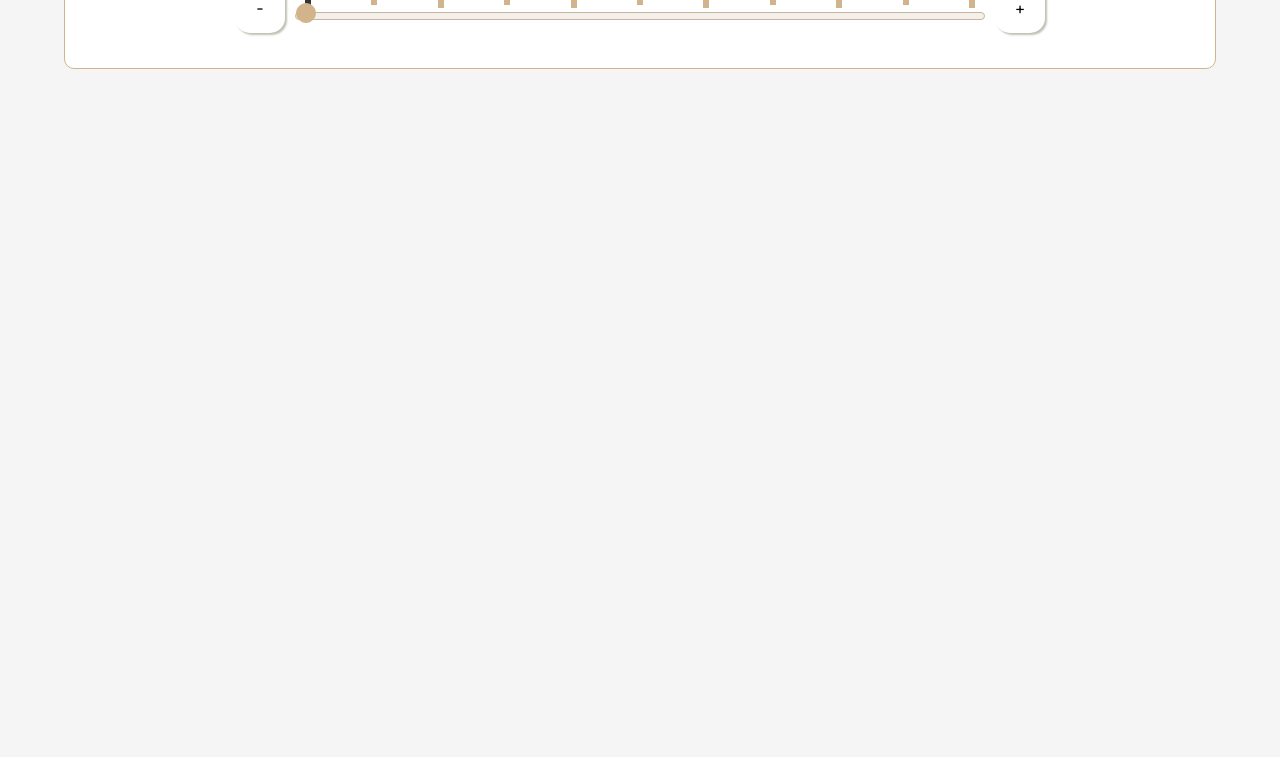
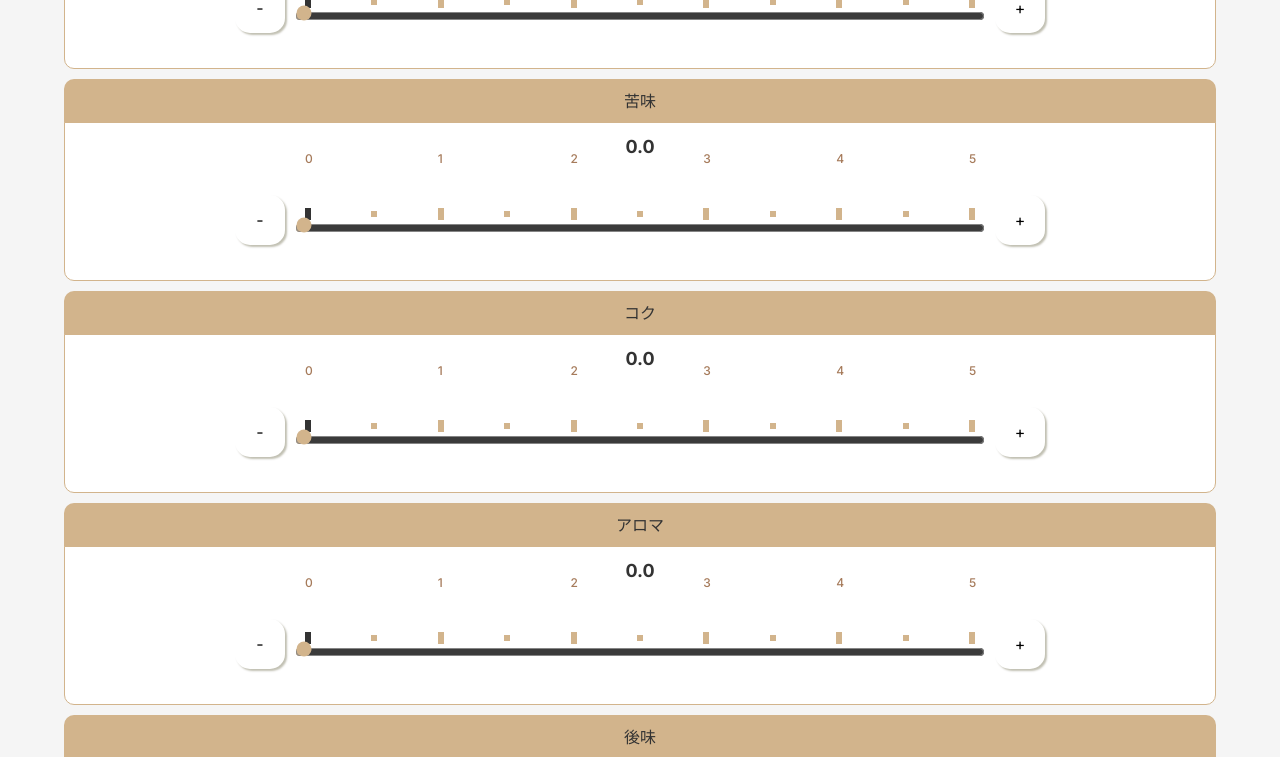
Before and after one commit to akiran1sei/coffee-note_web, a Next.js app: page /pages/create in a window 1280 px wide. Shown: the part 620-1377 px from the top of the page. Before the commit the page ends 821 px from the top, so only its background shows below. Built offline with nearby package versions, Linux system fonts and the light colour scheme.

Commit message:
input[range]コンポーネントファイル関連ファイル作成

```diff
--- a/app/components/form/ChartComponent/page.tsx
+++ b/app/components/form/ChartComponent/page.tsx
@@ -1,93 +1,107 @@
-import React from "react";
+"use client";
+import React, { useEffect, useState } from "react";
+import { RangeComponent } from "../RangeComponent/page";
 import styles from "@/app/styles/Form.module.css";
-import { translationMap } from "@/app/utils/translations";
 
-interface chartProps {
-  dataTitle: string;
-  onChange: (value: number) => void;
-  value: number;
-  labelText: string;
-  min: number;
-  max: number;
-  step: number;
-}
+// interface chartProps {}
+export const ChartComponent =
+  // : React.FC<chartProps>
+  ({}) => {
+    const [chartFormValue, setChartFormValue] = useState({
+      acidity: 0,
+      bitterness: 0,
+      body: 0,
+      aroma: 0,
+      aftertaste: 0,
+      overall: 0,
+    });
 
-export const ChartComponent: React.FC<chartProps> = ({
-  dataTitle,
-  onChange,
-  value,
-  labelText,
-  min,
-  max,
-  step,
-}) => {
-  const handleNumberChange = (e: React.ChangeEvent<HTMLInputElement>) => {
-    const inputValue = e.target.value;
-    onChange(Number(inputValue));
+    return (
+      <div className={styles.chartBox}>
+        <RangeComponent
+          dataTitle="酸味"
+          value={chartFormValue.acidity}
+          onChange={(value: number) => {
+            setChartFormValue({
+              ...chartFormValue,
+              acidity: value,
+            });
+          }}
+          labelText="acidity"
+          min={0}
+          max={5}
+          step={0.5}
+        />
+        <RangeComponent
+          dataTitle="苦味"
+          value={chartFormValue.bitterness}
+          onChange={(value: number) => {
+            setChartFormValue({
+              ...chartFormValue,
+              bitterness: value,
+            });
+          }}
+          labelText="bitterness"
+          min={0}
+          max={5}
+          step={0.5}
+        />
+        <RangeComponent
+          dataTitle="コク"
+          value={chartFormValue.body}
+          onChange={(value: number) => {
+            setChartFormValue({
+              ...chartFormValue,
+              body: value,
+            });
+          }}
+          labelText="body"
+          min={0}
+          max={5}
+          step={0.5}
+        />
+        <RangeComponent
+          dataTitle="アロマ"
+          value={chartFormValue.aroma}
+          onChange={(value: number) => {
+            setChartFormValue({
+              ...chartFormValue,
+              aroma: value,
+            });
+          }}
+          labelText="aroma"
+          min={0}
+          max={5}
+          step={0.5}
+        />
+        <RangeComponent
+          dataTitle="後味"
+          value={chartFormValue.aftertaste}
+          onChange={(value: number) => {
+            setChartFormValue({
+              ...chartFormValue,
+              aftertaste: value,
+            });
+          }}
+          labelText="aftertaste"
+          min={0}
+          max={5}
+          step={0.5}
+        />
+        <RangeComponent
+          dataTitle="全体の評価"
+          value={chartFormValue.overall}
+          onChange={(value: number) => {
+            setChartFormValue({
+              ...chartFormValue,
+              overall: value,
+            });
+          }}
+          labelText="overall"
+          min={0}
+          max={5}
+          step={0.5}
+        />
+      </div>
+    );
   };
-
-  const tickValues = [];
-  for (let i = min; i <= max; i += step) {
-    tickValues.push(i);
-  }
-
-  const handleButtonClick = (type: "increment" | "decrement") => {
-    let newValue = type === "increment" ? value + step : value - step;
-    newValue = Math.max(min, Math.min(max, newValue));
-    onChange(parseFloat(newValue.toFixed(1)));
-  };
-
-  return (
-    <div className={styles.inputContainer}>
-      <label className={styles.label} htmlFor={labelText}>
-        {dataTitle}
-      </label>
-      <div className={styles.sliderContainer}>
-        <div className={styles.valueTextContainer}>
-          <span className={styles.valueText}>{value.toFixed(1)}</span>
-        </div>
-        <div className={styles.sliderAndButtons}>
-          <button
-            className={styles.button}
-            onClick={() => handleButtonClick("decrement")}
-          >
-            -
-          </button>
-          <div className={styles.sliderWrapper}>
-            <div className={styles.tickContainer}>
-              {tickValues.map((tick) => (
-                <div
-                  key={tick}
-                  className={`${styles.tick} ${
-                    tick % 1 === 0 ? styles.majorTick : styles.minorTick
-                  } ${value === tick ? styles.activeTick : ""}`}
-                >
-                  {tick % 1 === 0 && (
-                    <span className={styles.tickLabel}>{tick}</span>
-                  )}
-                </div>
-              ))}
-            </div>
-            <input
-              className={styles.rangeInput}
-              type="range"
-              id={labelText}
-              onChange={handleNumberChange}
-              value={String(value)}
-              name={translationMap[dataTitle] || dataTitle}
-              min={min}
-              max={max}
-              step={step}
-            />
-          </div>
-          <button
-            className={styles.button}
-            onClick={() => handleButtonClick("increment")}
-          >
-            +
-          </button>
-        </div>
-      </div>
-    </div>
-  );
-};
--- /dev/null
+++ b/app/components/form/RangeComponent/page.tsx
@@ -0,0 +1,93 @@
+import React from "react";
+import styles from "@/app/styles/Form.module.css";
+import { translationMap } from "@/app/utils/translations";
+
+interface rangeProps {
+  dataTitle: string;
+  onChange: (value: number) => void;
+  value: number;
+  labelText: string;
+  min: number;
+  max: number;
+  step: number;
+}
+
+export const RangeComponent: React.FC<rangeProps> = ({
+  dataTitle,
+  onChange,
+  value,
+  labelText,
+  min,
+  max,
+  step,
+}) => {
+  const handleNumberChange = (e: React.ChangeEvent<HTMLInputElement>) => {
+    const inputValue = e.target.value;
+    onChange(Number(inputValue));
+  };
+
+  const tickValues = [];
+  for (let i = min; i <= max; i += step) {
+    tickValues.push(i);
+  }
+
+  const handleButtonClick = (type: "increment" | "decrement") => {
+    let newValue = type === "increment" ? value + step : value - step;
+    newValue = Math.max(min, Math.min(max, newValue));
+    onChange(parseFloat(newValue.toFixed(1)));
+  };
+
+  return (
+    <div className={styles.inputContainer}>
+      <label className={styles.label} htmlFor={labelText}>
+        {dataTitle}
+      </label>
+      <div className={styles.sliderContainer}>
+        <div className={styles.valueTextContainer}>
+          <span className={styles.valueText}>{value.toFixed(1)}</span>
+        </div>
+        <div className={styles.sliderAndButtons}>
+          <button
+            className={styles.button}
+            onClick={() => handleButtonClick("decrement")}
+          >
+            -
+          </button>
+          <div className={styles.sliderWrapper}>
+            <div className={styles.tickContainer}>
+              {tickValues.map((tick) => (
+                <div
+                  key={tick}
+                  className={`${styles.tick} ${
+                    tick % 1 === 0 ? styles.majorTick : styles.minorTick
+                  } ${value === tick ? styles.activeTick : ""}`}
+                >
+                  {tick % 1 === 0 && (
+                    <span className={styles.tickLabel}>{tick}</span>
+                  )}
+                </div>
+              ))}
+            </div>
+            <input
+              className={styles.rangeInput}
+              type="range"
+              id={labelText}
+              onChange={handleNumberChange}
+              value={String(value)}
+              name={translationMap[dataTitle] || dataTitle}
+              min={min}
+              max={max}
+              step={step}
+            />
+          </div>
+          <button
+            className={styles.button}
+            onClick={() => handleButtonClick("increment")}
+          >
+            +
+          </button>
+        </div>
+      </div>
+    </div>
+  );
+};
--- a/app/globals.css
+++ b/app/globals.css
@@ -48,8 +48,7 @@ html {
   --color-success: #28a745;
 
   /* リセットなど、目立たせないサブアクションに */
-  --color-secondary: #6c757d;
-
+  --color-subtle: #6c757d; /* 名前を 'color-subtle' に変更しました */
   /* Spacing */
   --spacing-xs: 5px;
   --spacing-sm: 10px;
--- a/app/pages/create/page.tsx
+++ b/app/pages/create/page.tsx
@@ -4,8 +4,9 @@ import {
   InputComponent,
   NumberComponent,
 } from "@/app/components/form/InputComponent/page";
+import { RangeComponent } from "@/app/components/form/RangeComponent/page";
+import { translationMap } from "@/app/utils/translations";
 import { ChartComponent } from "@/app/components/form/ChartComponent/page";
-import { translationMap } from "@/app/utils/translations";
 const CreatePage = () => {
   const [formValue, setFormValue] = useState({
     coffeeName: "",
@@ -66,20 +67,7 @@ const CreatePage = () => {
         }}
         labelText="waterAmount"
       />
-      <ChartComponent
-        dataTitle="酸味"
-        value={formValue.chart.acidity}
-        onChange={(value: number) => {
-          setFormValue({
-            ...formValue,
-            chart: { ...formValue.chart, acidity: value },
-          });
-        }}
-        labelText="acidity"
-        min={0}
-        max={5}
-        step={0.5}
-      />
+      <ChartComponent />
     </div>
   );
 };
--- a/app/styles/Form.module.css
+++ b/app/styles/Form.module.css
@@ -1,5 +1,3 @@
-/* InputComponent */
-
 .inputContainer {
   width: 90%;
   margin: 10px auto;
@@ -8,7 +6,7 @@
 .label {
   display: block;
   width: 100%;
-  background-color: #d2b48c;
+  background-color: var(--color-secondary);
   color: #333;
   padding: 10px;
   border-top-left-radius: 10px;
@@ -25,7 +23,7 @@
 .inputBox {
   border-bottom-left-radius: 10px;
   border-bottom-right-radius: 10px;
-  border: 1px solid #d2b48c;
+  border: 1px solid var(--color-secondary);
   margin-top: -1px;
   padding: 10px;
   background-color: #fff;
@@ -35,9 +33,10 @@
   color: #aaa;
 }
 /* 新しいrange inputのスタイルを追加 */
-.rangeInput {
-  -webkit-appearance: none; /* Chrome, Safari用: デフォルトスタイルを無効化 */
-  appearance: none; /* 全ブラウザ用 */
+/* スライダー全体に対して適用 */
+
+.rangeInput[type="range"] {
+  accent-color: var(--color-secondary);
   width: 100%;
   height: 8px; /* トラックの高さ */
   background: #f0f0f0; /* トラックの背景色 */
@@ -46,28 +45,34 @@
   margin-top: -1px; /* inputとの重なりを解消 */
   box-sizing: border-box;
   /* トラックにボーダーを追加 */
-  border: 1px solid #d2b48c;
+  border: 1px solid var(--color-secondary);
+}
+.rangeInput::-moz-range-track {
+  /* background: var(--color-secondary); */
+}
+
+.rangeInput::-webkit-slider-runnable-track {
+  /* background: var(--color-secondary); */
 }
 
 /* スライダーのつまみ（thumb）のスタイル */
 .rangeInput::-webkit-slider-thumb {
-  -webkit-appearance: none;
-  appearance: none;
   width: 20px; /* つまみの幅 */
   height: 20px; /* つまみの高さ */
-  background: #d2b48c;
+  background: var(--color-secondary);
   border-radius: 50%;
-  border: 1px solid #d2b48c;
+  border: 1px solid var(--color-secondary);
   margin-top: -6px; /* つまみをトラックの中央に配置 */
 }
 
 .rangeInput::-moz-range-thumb {
   /* Firefox用 */
+
   width: 20px;
   height: 20px;
-  background: #d2b48c;
+  background: var(--color-secondary);
   border-radius: 50%;
-  border: 1px solid #d2b48c;
+  border: 1px solid var(--color-secondary);
   cursor: pointer;
 }
 
@@ -79,7 +84,7 @@
   margin-top: -1px;
   align-items: center;
   border-width: 1px;
-  border-color: #d2b48c;
+  border-color: var(--color-secondary);
   border-style: solid;
 }
 .valueTextContainer {
@@ -148,7 +153,7 @@
 
 .tick {
   width: 6px;
-  background-color: #d2b48c;
+  background-color: var(--color-secondary);
   align-items: center;
 }
 
--- a/app/utils/translations.tsx
+++ b/app/utils/translations.tsx
@@ -15,7 +15,7 @@ export const translationMap: { [key: string]: string } = {
   抽出時間: "extractionTime",
   酸味: "acidity",
   苦味: "bitterness",
-  総合: "overall",
+  全体の評価: "overall",
   コク: "body",
   アロマ: "aroma",
   後味: "aftertaste",
```
